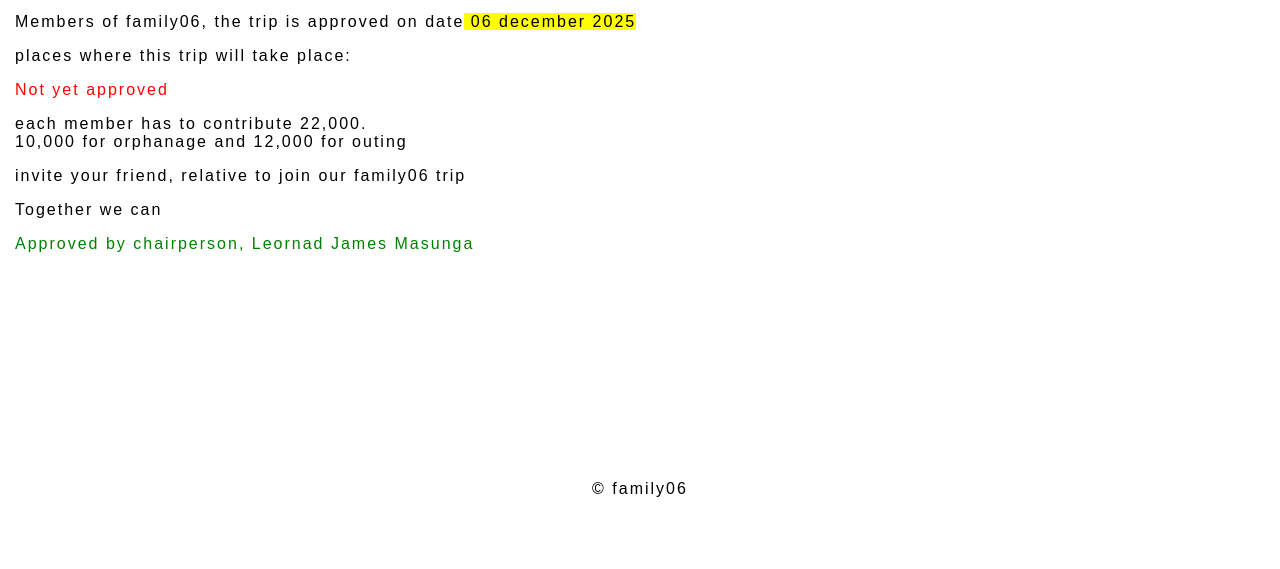
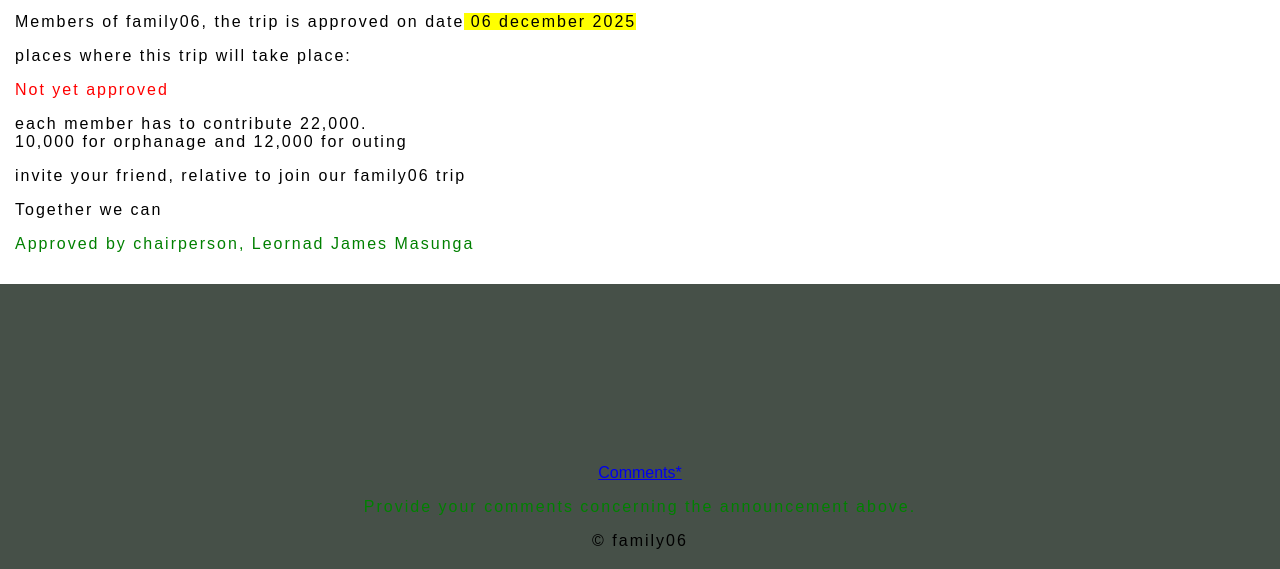
Before and after one commit to proses-p/groupsix, a plain HTML site: page group_announcement.html in a window 1280 px wide. Shown: the part 256-825 px from the top of the page. Before the commit the page ends 800 px from the top, so only its background shows below. Drawn offline with Linux system fonts and the light colour scheme.

Commit message:
Add files via upload

```diff
--- a/group_announcement.html
+++ b/group_announcement.html
@@ -31,6 +31,7 @@
                 padding-bottom: 3px;
                 padding-top: 180px;
                 text-align: center;
+                background: #465048;
             }
             .top-nav {
                 display: flex;
@@ -66,6 +67,8 @@
             <p style="color:green;">Approved by chairperson, Leornad James Masunga</p>
         </div>
         <footer class="form">
+            <a href="https://descriptionhub.onrender.com" target="_blank" rel="noopener noreferrer">Comments*</a>
+            <p style="color:green;">Provide your comments concerning the announcement above.</p>
                 <p>&copy; family06</p>
         </footer>
     </body>
```
